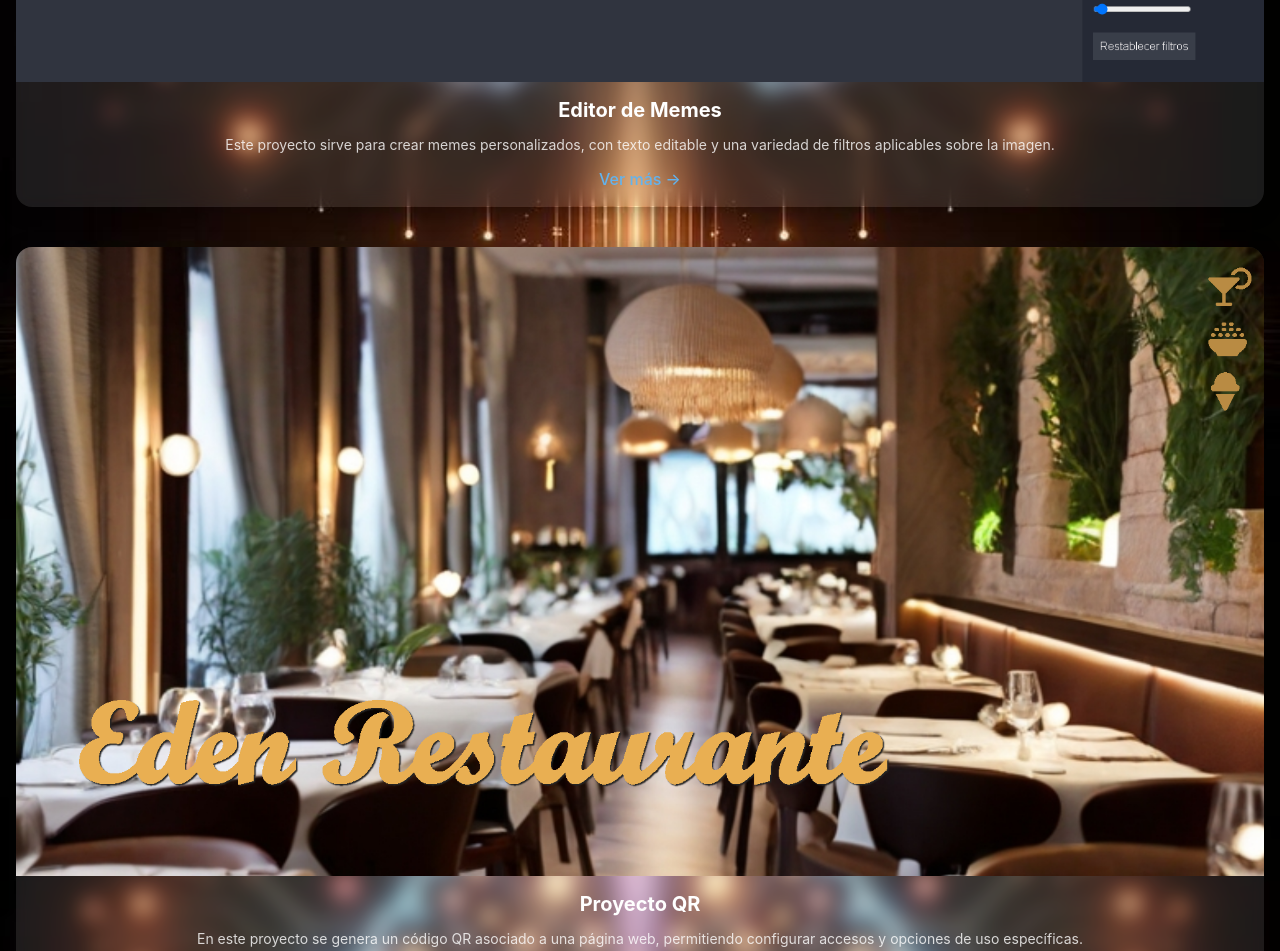
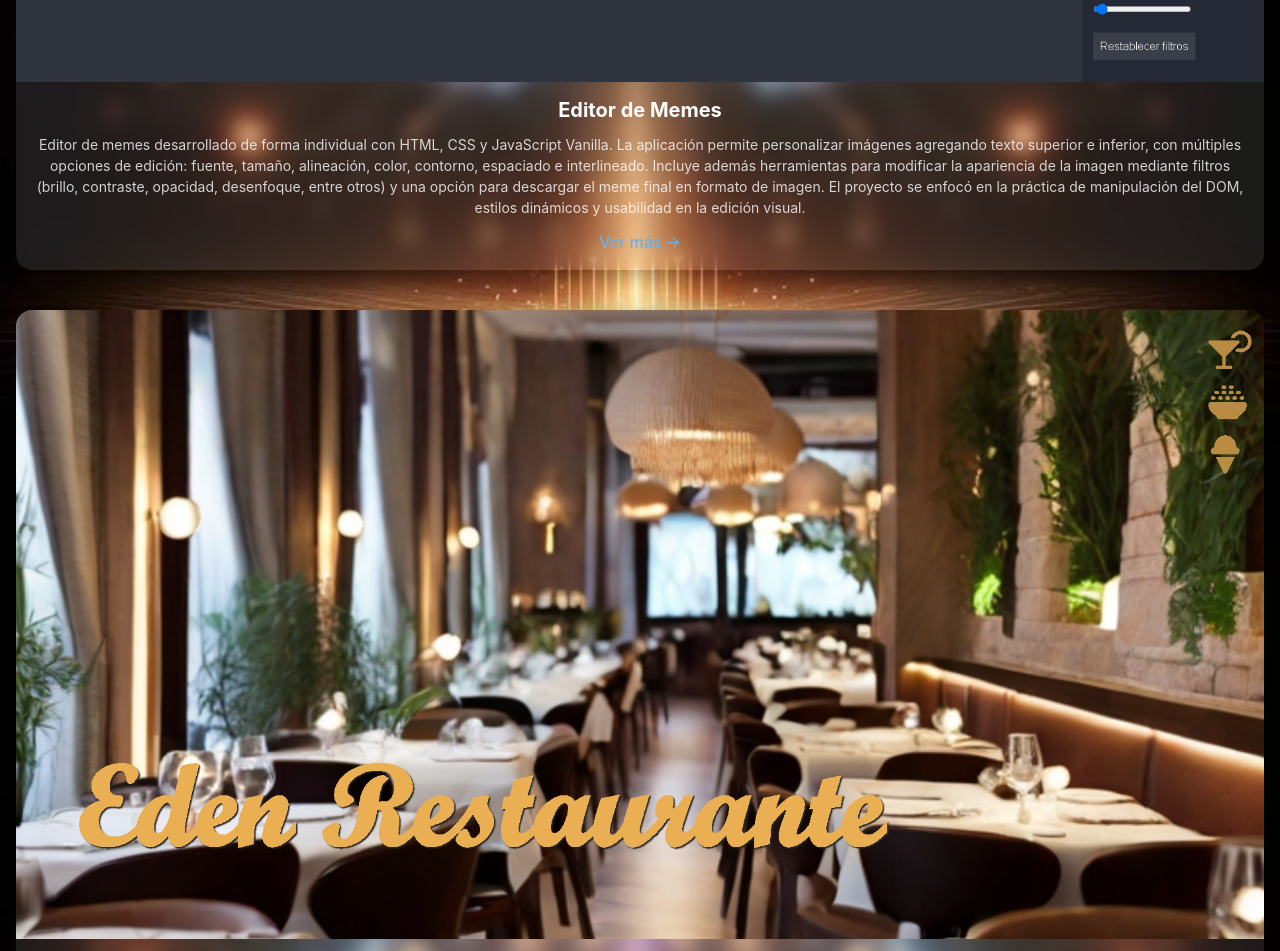
Before and after one commit to Natalia-Schwindt/portfolioReact2025, a React (Vite) app: page /projects in a window 1280 px wide. Shown: the part 4601-5552 px from the top of the page. Built offline with nearby package versions, Linux system fonts and the light colour scheme.

Commit message:
finalizando detalles en sección proyectos

```diff
--- a/src/pages/Projects.jsx
+++ b/src/pages/Projects.jsx
@@ -37,7 +37,7 @@ const projects = [
     id: 5,
     title: "Editor de Memes",
     description:
-      "Este proyecto sirve para crear memes personalizados, con texto editable y una variedad de filtros aplicables sobre la imagen.",
+      "Editor de memes desarrollado de forma individual con HTML, CSS y JavaScript Vanilla. La aplicación permite personalizar imágenes agregando texto superior e inferior, con múltiples opciones de edición: fuente, tamaño, alineación, color, contorno, espaciado e interlineado. Incluye además herramientas para modificar la apariencia de la imagen mediante filtros (brillo, contraste, opacidad, desenfoque, entre otros) y una opción para descargar el meme final en formato de imagen. El proyecto se enfocó en la práctica de manipulación del DOM, estilos dinámicos y usabilidad en la edición visual.",
     image: "/images/proyecto5.png",
     link: "https://github.com/Natalia-Schwindt/editordememes",
   },
@@ -45,7 +45,7 @@ const projects = [
     id: 6,
     title: "Proyecto QR",
     description:
-      "En este proyecto se genera un código QR asociado a una página web, permitiendo configurar accesos y opciones de uso específicas.",
+      "Proyecto de diseño web que simula la carta digital de un restaurante. Fue desarrollado con HTML y CSS puros. Las imágenes fueron creadas con inteligencia artificial (Leonardo AI), lo que permitió dar un estilo visual original y coherente. El sitio presenta secciones navegables de bebidas, comidas y postres, acompañadas de descripciones creativas que refuerzan la identidad del restaurante. La experiencia se completa con un código QR que permite acceder fácilmente a la carta desde dispositivos móviles, simulando su uso en un entorno real. Este proyecto fue uno de los más disfrutados, por su combinación de diseño, narrativa y creatividad visual.",
     image: "/images/proyecto6.png",
     link: "https://github.com/Natalia-Schwindt/proyectoqr",
   },
```
